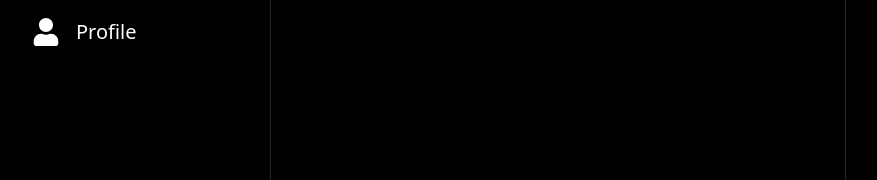
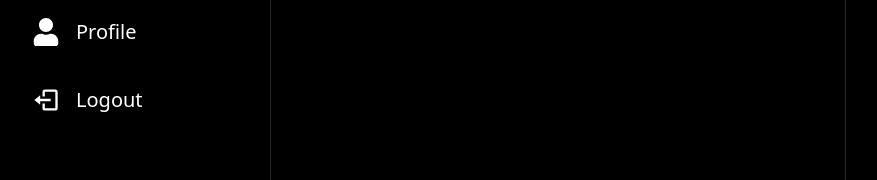
Before and after one commit to LinC3e/clone-x.com, a Next.js app: page / in a window 1280 px wide. Shown: the part 198-378 px from the top of the page, without its empty margins (82-959 px from the left). Built offline with nearby package versions, Linux system fonts and the light colour scheme.

Commit message:
ADD - Logout btn

```diff
--- a/components/layout/Sidebar.tsx
+++ b/components/layout/Sidebar.tsx
@@ -1,6 +1,7 @@
 // Icons
 import { BsHouseFill , BsBellFill } from 'react-icons/bs';
 import { FaUser } from 'react-icons/fa'
+import { BiLogOut } from 'react-icons/bi'
 
 // Components
 import SidebarLogo from './SidebarLogo';
@@ -40,6 +41,7 @@
                             label={item.label}
                         />
                     ))}
+                    <SidebarItem onClick={() => {}} icon={BiLogOut} label='Logout' />
                 </div>
             </div>
         </div>
```
